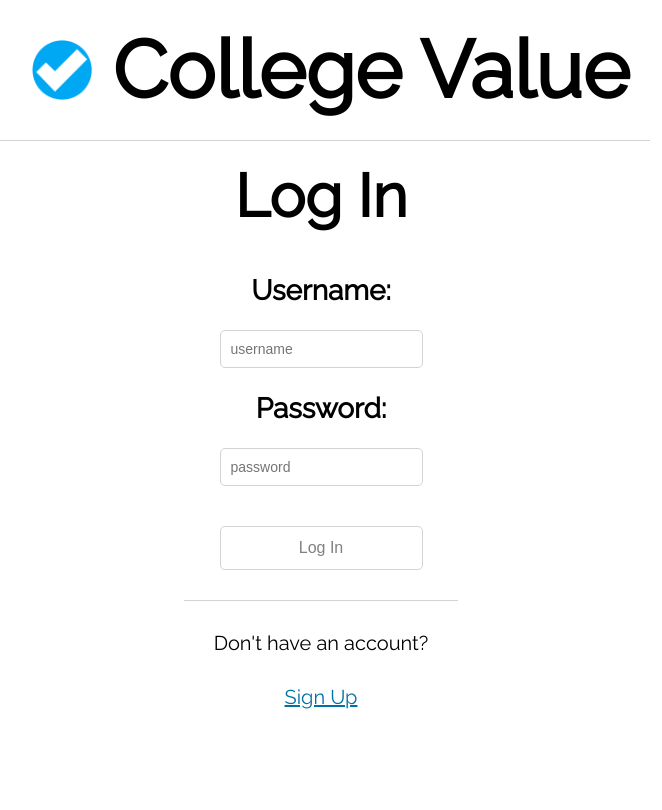
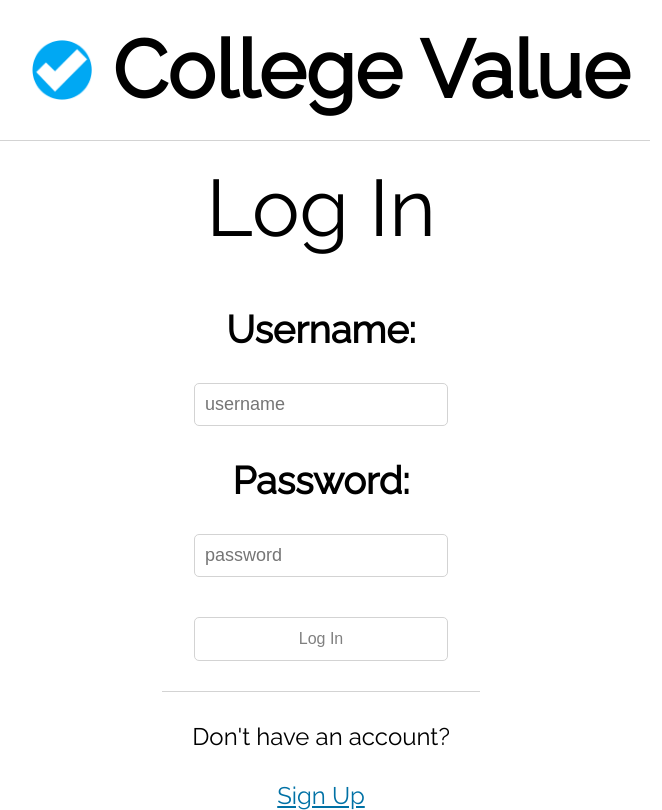
Before and after one commit to College-Value/FrontEnd-college-value, a React (Create React App) app in the folder my-app/: page /login in a window 1280 px wide. Shown: the whole page, without its empty margins (319-981 px from the left). Built offline with nearby package versions, Linux system fonts and the light colour scheme.

Commit message:
additional styling

```diff
--- a/my-app/src/App.css
+++ b/my-app/src/App.css
@@ -78,10 +78,11 @@
 .loginForm input {
   background-color: white;
   padding: 10px;
+
   border-radius: 5px;
   border: 1px solid lightgray;
   color: grey;
-  font-size: 14px;
+  font-size: 18px;
   transition: .4s;
 }
 
@@ -91,11 +92,11 @@
 }
 
 .loginPage h2 {
-  font-size: 28px;
+  font-size: 38px;
 }
 
-.loginPage p {
-  font-size: 20px;
+.question {
+  font-size: 24px;
   border-top: 1px solid lightgray;
   padding: 30px;
   width: fit-content;
@@ -104,7 +105,7 @@
 
 .loginSignUpLink {
   transition: .4s;
-  font-size: 20px;
+  font-size: 24px;
   color: #0071a5;
 }
 
@@ -113,7 +114,7 @@ color: #0993d3;
 }
 
 .pageDesc {
-  font-size: 60px;
+  font-size: 80px;
   padding: 20px;
   width: fit-content;
   margin: 0 auto;
--- a/my-app/src/components/Login.js
+++ b/my-app/src/components/Login.js
@@ -35,7 +35,7 @@ const Login = props => {
           College Value
         </h1>
       </Link>
-      <h3 className="pageDesc">Log In</h3>
+      <p className="pageDesc">Log In</p>
       <form  onSubmit={handleSubmit} className="loginForm">
         <h2>Username:</h2>
         <input type="text" name="username" placeholder="username" onChange={handleChange}/>
@@ -44,7 +44,7 @@ const Login = props => {
         <button type="submit">Log In</button>
       </form>
       <div>
-        <p> Don't have an account?</p>
+        <p className='question'> Don't have an account?</p>
 
         <Link className="loginSignUpLink" to="/signup">
           {" "}
--- a/my-app/src/components/SignUp.js
+++ b/my-app/src/components/SignUp.js
@@ -12,7 +12,7 @@ const SignUp = props => {
           College Value
         </h1>
       </Link>
-      <h3 className="pageDesc">Sign Up</h3>
+      <p className="pageDesc">Sign Up</p>
       <form className="loginForm">
         <h2>Username:</h2>
         <input type="text" name="username" placeholder="username" />
@@ -21,7 +21,7 @@ const SignUp = props => {
         <button type="submit">Sign Up</button>
       </form>
       <div>
-        <p> Already have an account?</p>
+        <p className='question'> Already have an account?</p>
 
         <Link className="loginSignUpLink" to="/login">
           {" "}
```
